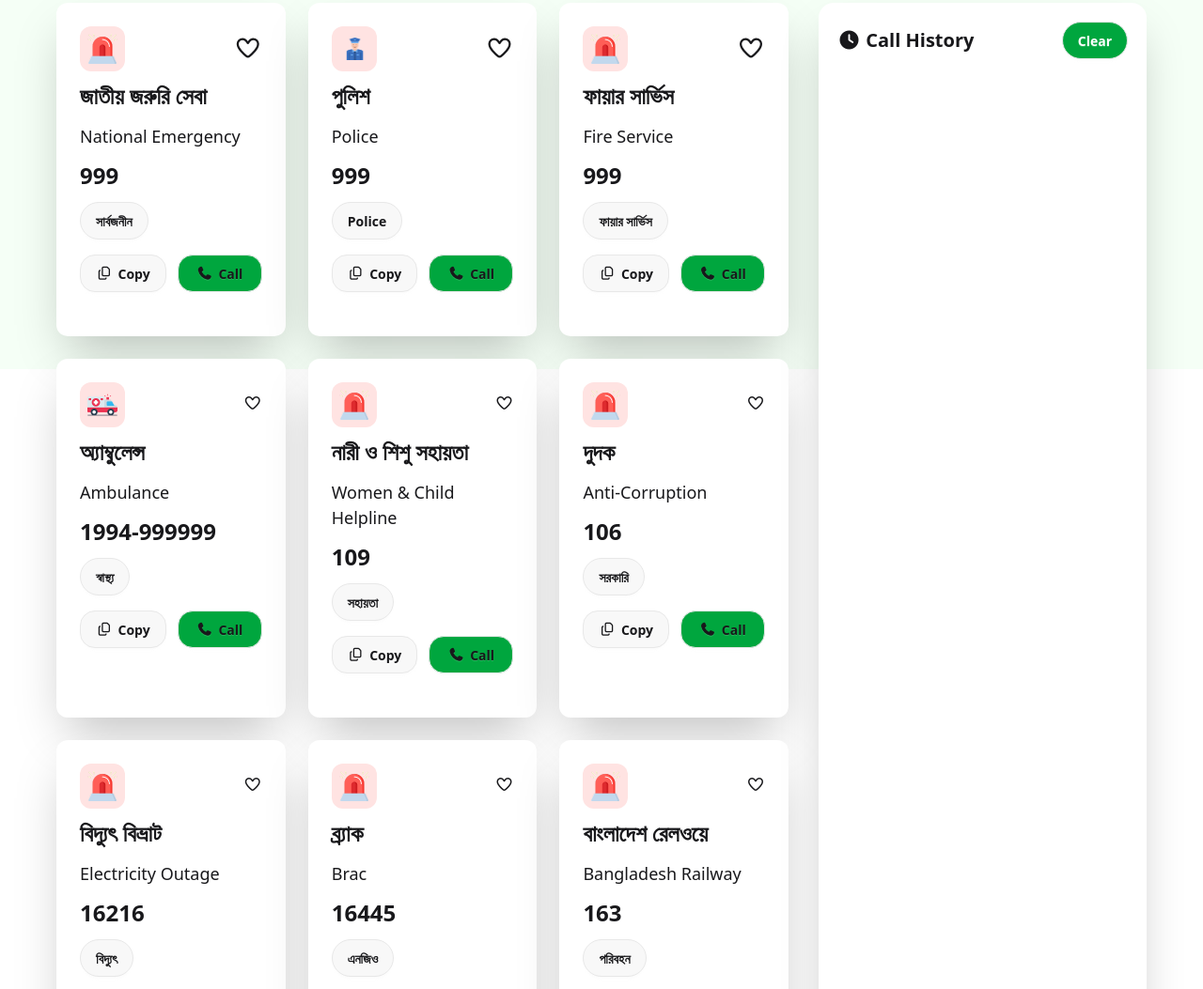
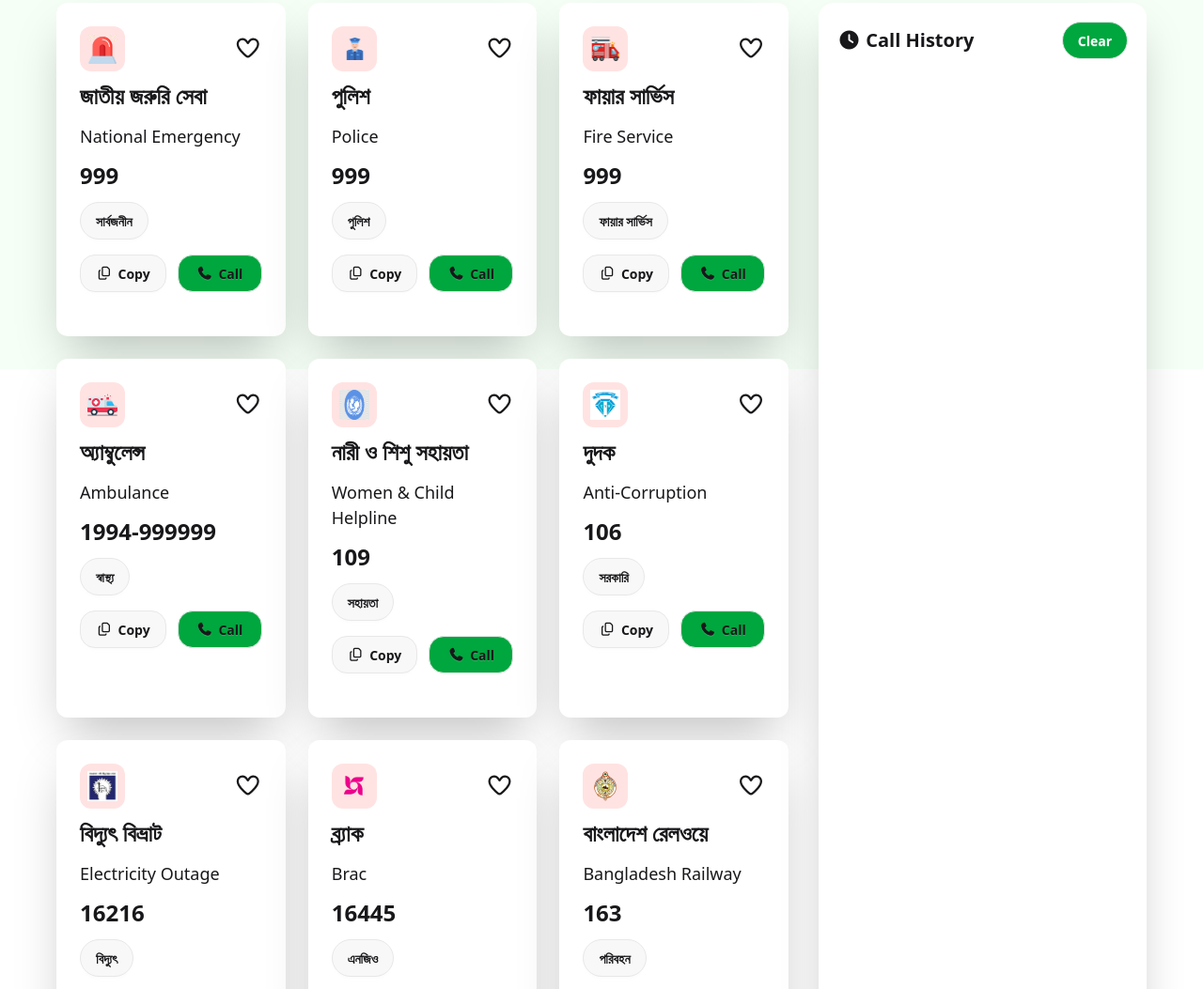
Before and after one commit to abdullkadir1899/Assessment-5, a plain HTML site: page index.html in a window 1280 px wide. Shown: the part 407-1460 px from the top of the page at 94% size. Drawn offline with nearby package versions, Linux system fonts and the light colour scheme.

```diff
--- a/coppy.js
+++ b/coppy.js
@@ -18,6 +18,7 @@ document.getElementById('copy-btn-1-click').addEventListener('click', function()
     const text = document.getElementById('copy-btn-1').innerText
     copyNumber(text)
     add()
+    alert('নাম্বার কপি হয়েছে; 999')
 })
 
 
@@ -26,6 +27,7 @@ document.getElementById('copy-btn-2-click').addEventListener('click', function()
     const text = document.getElementById('copy-btn-1').innerText
     copyNumber(text)
     add()
+    alert('নাম্বার কপি হয়েছে; 999')
 })
 
 // btn 3
@@ -33,6 +35,7 @@ document.getElementById('copy-btn-3-click').addEventListener('click', function()
     const text = document.getElementById('copy-btn-1').innerText
     copyNumber(text)
     add()
+    alert('নাম্বার কপি হয়েছে; 999')
 })
 
 // btn 4
@@ -40,6 +43,7 @@ document.getElementById('copy-btn-4-click').addEventListener('click', function()
     const text = document.getElementById('copy-btn-4').innerText
     copyNumber(text)
     add()
+    alert('নাম্বার কপি হয়েছে; 1994-999999')
 })
 
 //btn 5
@@ -47,6 +51,7 @@ document.getElementById('copy-btn-5-click').addEventListener('click', function()
     const text = document.getElementById('copy-btn-5').innerText
     copyNumber(text)
     add()
+    alert('নাম্বার কপি হয়েছে; 109')
 })
 
 // btn 6
@@ -54,6 +59,7 @@ document.getElementById('copy-btn-6-click').addEventListener('click', function()
     const text = document.getElementById('copy-btn-6').innerText
     copyNumber(text)
     add()
+    alert('নাম্বার কপি হয়েছে: 106 ')
 })
 
 // btn 7
@@ -61,6 +67,7 @@ document.getElementById('copy-btn-7-click').addEventListener('click', function()
     const text = document.getElementById('copy-btn-7').innerText
     copyNumber(text)
     add()
+    alert('নাম্বার কপি হয়েছে: 16216')
 })
 
 // btn 8
@@ -68,6 +75,7 @@ document.getElementById('copy-btn-8-click').addEventListener('click', function()
     const text = document.getElementById('copy-btn-8').innerText
     copyNumber(text)
     add()
+    alert('নাম্বার কপি হয়েছে: 16445')
 })
 
 // btn 9
@@ -75,4 +83,5 @@ document.getElementById('copy-btn-9-click').addEventListener('click', function()
     const text = document.getElementById('copy-btn-9').innerText
     copyNumber(text)
     add()
+    alert('নাম্বার কপি হয়েছে: 163')
 })
--- a/index.html
+++ b/index.html
@@ -89,7 +89,7 @@
                     <li class="text-[18px]">Police</li>
                     <li class=" text-2xl font-bold">999</li>
                     <ul>
-                        <li><li class="btn rounded-full w-auto">Police</li></li>
+                        <li><li class="btn rounded-full w-auto">পুলিশ</li></li>
                     </ul>
                 </ul>
                 <div class="flex justify-between gap-3 ">
@@ -105,7 +105,7 @@
             <!-- card 3 -->
              <div class="p-[25px]  shadow-2xl rounded-xl w-full h-full bg-white">
                 <ul class="flex justify-between items-center mb-2">
-                    <li class=" p-2 rounded-xl bg-[#ffe3e2]"><img class="w-[32px] h-[32px] " src="./assets/emergency.png" alt=""></li>
+                    <li class=" p-2 rounded-xl bg-[#ffe3e2]"><img class="w-[32px] h-[32px] " src="./assets/fire-service.png" alt=""></li>
                     <li class="cursor-pointer"><i id="love3" class="fa-regular fa-heart h-6 w-6 text-2xl"></i></li>
                 </ul>
                 <ul class="flex flex-col gap-3 mb-4">
@@ -130,7 +130,7 @@
              <div class="p-[25px]  shadow-2xl rounded-xl w-full h-full bg-white">
                 <ul class="flex justify-between items-center mb-2">
                     <li class=" p-2 rounded-xl bg-[#ffe3e2]"><img class="w-[32px] h-[32px] " src="./assets/ambulance.png" alt=""></li>
-                    <li class="cursor-pointer"><i id="love4" class="fa-regular fa-heart h-6 w-6"></i></li>
+                    <li class="cursor-pointer"><i id="love4" class="fa-regular fa-heart h-6 w-6 text-2xl"></i></li>
                 </ul>
                 <ul class="flex flex-col gap-3 mb-4">
                     <li class="text-[24px] font-bold">অ্যাম্বুলেন্স</li>
@@ -153,8 +153,8 @@
             <!-- card 5 -->
              <div class="p-[25px]  shadow-2xl rounded-xl w-full h-full bg-white">
                 <ul class="flex justify-between items-center mb-2">
-                    <li class=" p-2 rounded-xl bg-[#ffe3e2]"><img class="w-[32px] h-[32px] " src="./assets/emergency.png" alt=""></li>
-                    <li class="cursor-pointer"><i id="love5" class="fa-regular fa-heart h-6 w-6"></i></li>
+                    <li class=" p-2 rounded-xl bg-[#ffe3e2]"><img class="w-[32px] h-[32px] " src="./assets/gratis.png" alt=""></li>
+                    <li class="cursor-pointer"><i id="love5" class="fa-regular fa-heart h-6 w-6 text-2xl"></i></li>
                 </ul>
                 <ul class="flex flex-col gap-3 mb-4">
                     <li class="text-[24px] font-bold">নারী ও শিশু সহায়তা</li>
@@ -177,8 +177,8 @@
             <!-- card 6 -->
              <div class="p-[25px]  shadow-2xl rounded-xl w-full h-full bg-white">
                 <ul class="flex justify-between items-center mb-2">
-                    <li class=" p-2 rounded-xl bg-[#ffe3e2]"><img class="w-[32px] h-[32px] " src="./assets/emergency.png" alt=""></li>
-                    <li class="cursor-pointer"><i id="love6" class="fa-regular fa-heart h-6 w-6"></i></li>
+                    <li class=" p-2 rounded-xl bg-[#ffe3e2]"><img class="w-[32px] h-[32px] " src="./assets/dudok.png" alt=""></li>
+                    <li class="cursor-pointer"><i id="love6" class="fa-regular fa-heart h-6 w-6 text-2xl"></i></li>
                 </ul>
                 <ul class="flex flex-col gap-3 mb-4">
                     <li class="text-[24px] font-bold">দুদক</li>
@@ -201,8 +201,8 @@
             <!-- card 7 -->
              <div class="p-[25px]  shadow-2xl rounded-xl w-full h-full bg-white">
                 <ul class="flex justify-between items-center mb-2">
-                    <li class=" p-2 rounded-xl bg-[#ffe3e2]"><img class="w-[32px] h-[32px] " src="./assets/emergency.png" alt=""></li>
-                    <li class="cursor-pointer"><i id="love7" class="fa-regular fa-heart h-6 w-6"></i></li>
+                    <li class=" p-2 rounded-xl bg-[#ffe3e2]"><img class="w-[32px] h-[32px] " src="./assets/Bidyut.png" alt=""></li>
+                    <li class="cursor-pointer"><i id="love7" class="fa-regular fa-heart h-6 w-6 text-2xl"></i></li>
                 </ul>
                 <ul class="flex flex-col gap-3 mb-4">
                     <li class="text-[24px] font-bold">বিদ্যুৎ বিভ্রাট</li>
@@ -225,8 +225,8 @@
             <!-- card 8 -->
              <div class="p-[25px]  shadow-2xl rounded-xl w-full h-full bg-white">
                 <ul class="flex justify-between items-center mb-2">
-                    <li class=" p-2 rounded-xl bg-[#ffe3e2]"><img class="w-[32px] h-[32px] " src="./assets/emergency.png" alt=""></li>
-                    <li class="cursor-pointer"><i id="love8" class="fa-regular fa-heart h-6 w-6"></i></li>
+                    <li class=" p-2 rounded-xl bg-[#ffe3e2]"><img class="w-[32px] h-[32px] " src="./assets/brac.png" alt=""></li>
+                    <li class="cursor-pointer"><i id="love8" class=" text-2xl fa-regular fa-heart h-6 w-6 text-2xls"></i></li>
                 </ul>
                 <ul class="flex flex-col gap-3 mb-4">
                     <li class="text-[24px] font-bold">ব্র্যাক</li>
@@ -249,8 +249,8 @@
             <!-- card 9 -->
              <div class="p-[25px]   shadow-2xl rounded-xl w-full h-full bg-white">
                 <ul class="flex justify-between items-center mb-2">
-                    <li class=" p-2 rounded-xl bg-[#ffe3e2]"><img class="w-[32px] h-[32px] " src="./assets/emergency.png" alt=""></li>
-                    <li class="cursor-pointer"><i id="love9" class="fa-regular fa-heart h-6 w-6"></i></li>
+                    <li class=" p-2 rounded-xl bg-[#ffe3e2]"><img class="w-[32px] h-[32px] " src="./assets/Bangladesh-Railway.png" alt=""></li>
+                    <li class="cursor-pointer"><i id="love9" class="fa-regular text-2xl fa-heart h-6 w-6"></i></li>
                 </ul>
                 <ul class="flex flex-col gap-3 mb-4">
                     <li class="text-[24px] font-bold">বাংলাদেশ রেলওয়ে</li>
--- a/main.js
+++ b/main.js
@@ -65,7 +65,7 @@ document.getElementById('call-btn-2').addEventListener('click', function(){
     document.getElementById('coin').innerText = coinMynas
 
     const history = {
-        name: 'জাতীয় জরুরি সেবা',
+        name: 'পুলিশ',
         pName: '999',
         date: new Date().toLocaleTimeString()
     }
@@ -111,7 +111,7 @@ document.getElementById('call-btn-3').addEventListener('click', function(){
     document.getElementById('coin').innerText = coinMynas
 
     const history = {
-        name: 'জাতীয় জরুরি সেবা',
+        name: 'ফায়ার সার্ভিস',
         pName: '999',
         date: new Date().toLocaleTimeString()
     }
```
Also changed, not shown: assets/Bidyut.png (added), assets/dudok.png (added), assets/gratis.png (added).
